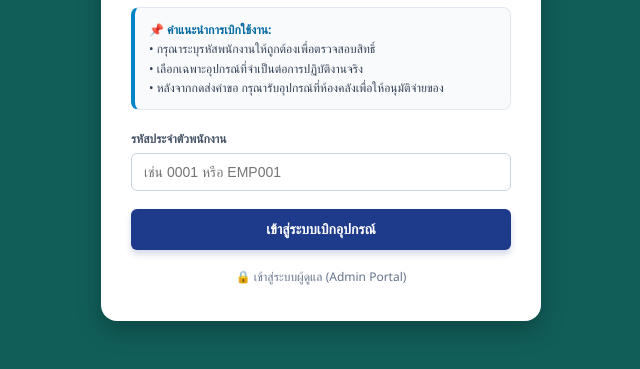
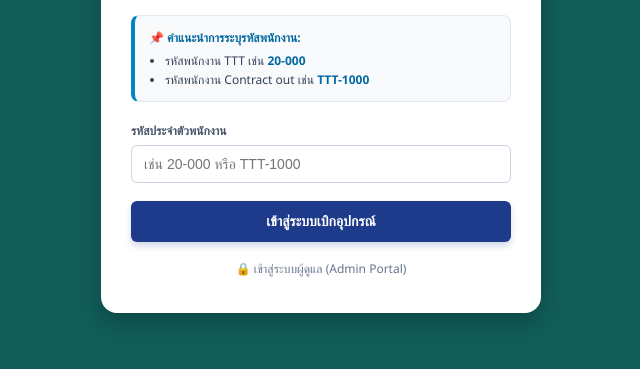
Before and after one commit to PPEStockControl-TTT/PPE-Stock-Control---TTT, a plain HTML site: page index.html in a window 1280 px wide. Shown: the part 331-700 px from the top of the page, without its empty margins (319-959 px from the left). Drawn offline with Linux system fonts and the light colour scheme.

Commit message:
Update index.html

```diff
--- a/index.html
+++ b/index.html
@@ -52,7 +52,7 @@
       margin-bottom: 18px;
     }
 
-    /* กล่องข้อความอธิบายการใช้งานเดิม */
+    /* กล่องข้อความคำแนะนำ */
     .instruction-box {
       background: #f8fafc;
       border: 1px solid #e2e8f0;
@@ -67,6 +67,10 @@
     }
     .instruction-box b {
       color: #0369a1;
+    }
+    .instruction-box ul {
+      margin: 4px 0 0 16px;
+      padding: 0;
     }
 
     .form-group {
@@ -214,17 +218,18 @@
     <h2 class="app-title">PPE Stock Control</h2>
     <p class="app-subtitle">ระบบเบิกจ่ายอุปกรณ์ความปลอดภัย (สำหรับพนักงาน)</p>
 
-    <!-- กล่องข้อความอธิบายการใช้งาน -->
+    <!-- กล่องคำแนะนำรูปแบบรหัสพนักงาน -->
     <div class="instruction-box">
-      <b>📌 คำแนะนำการเบิกใช้งาน:</b>
-      <div>• กรุณาระบุรหัสพนักงานให้ถูกต้องเพื่อตรวจสอบสิทธิ์</div>
-      <div>• เลือกเฉพาะอุปกรณ์ที่จำเป็นต่อการปฏิบัติงานจริง</div>
-      <div>• หลังจากกดส่งคำขอ กรุณารับอุปกรณ์ที่ห้องคลังเพื่อให้อนุมัติจ่ายของ</div>
+      <b>📌 คำแนะนำการระบุรหัสพนักงาน:</b>
+      <ul>
+        <li>รหัสพนักงาน TTT เช่น <b>20-000</b></li>
+        <li>รหัสพนักงาน Contract out เช่น <b>TTT-1000</b></li>
+      </ul>
     </div>
 
     <div class="form-group">
       <label class="form-label">รหัสประจำตัวพนักงาน</label>
-      <input type="text" id="empIdInput" class="form-input" placeholder="เช่น 0001 หรือ EMP001" onkeypress="if(event.key === 'Enter') handleEmpLogin()">
+      <input type="text" id="empIdInput" class="form-input" placeholder="เช่น 20-000 หรือ TTT-1000" onkeypress="if(event.key === 'Enter') handleEmpLogin()">
     </div>
 
     <button type="button" class="btn-submit" id="btnEmpLogin" onclick="handleEmpLogin()">เข้าสู่ระบบเบิกอุปกรณ์</button>
```
